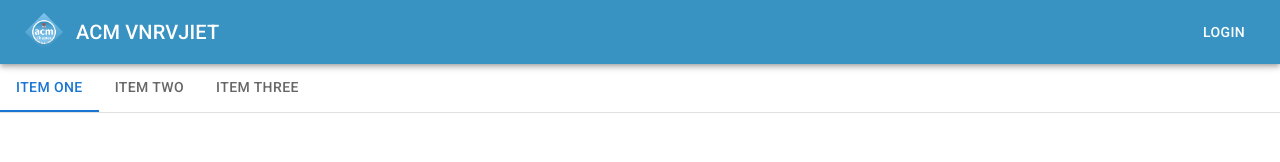
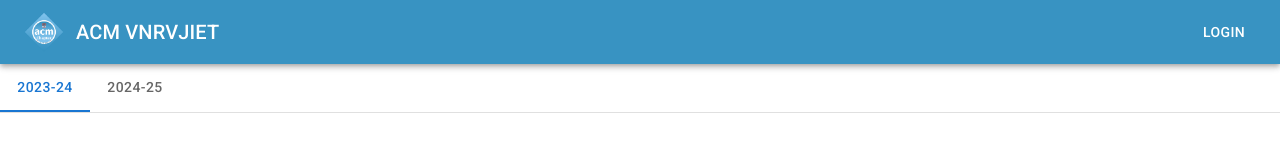
Before and after one commit to srinibhasrikanth/frontend, a React (Create React App) app: page /volunteer/add-volunteer in a window 1280 px wide. Shown: the top 162 px of the page. Built offline with nearby package versions, Linux system fonts and the light colour scheme.

Commit message:
core list

```diff
--- a/src/pages/Volunteer/AddVolunteerList.js
+++ b/src/pages/Volunteer/AddVolunteerList.js
@@ -54,9 +54,8 @@ export default function BasicTabs() {
           onChange={handleChange}
           aria-label="basic tabs example"
         >
-          <Tab label="Item One" {...a11yProps(0)} />
-          <Tab label="Item Two" {...a11yProps(1)} />
-          <Tab label="Item Three" {...a11yProps(2)} />
+          <Tab label="2023-24" {...a11yProps(0)} />
+          <Tab label="2024-25" {...a11yProps(1)} />
         </Tabs>
       </Box>
       <CustomTabPanel value={value} index={0}>
@@ -65,9 +64,6 @@ export default function BasicTabs() {
       <CustomTabPanel value={value} index={1}>
         Item Two
       </CustomTabPanel>
-      <CustomTabPanel value={value} index={2}>
-        Item Three
-      </CustomTabPanel>
     </Box>
   );
 }
```
